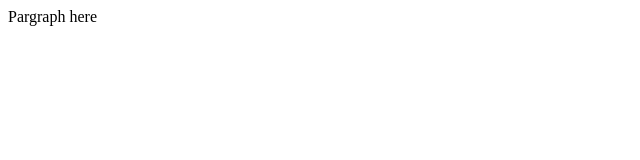
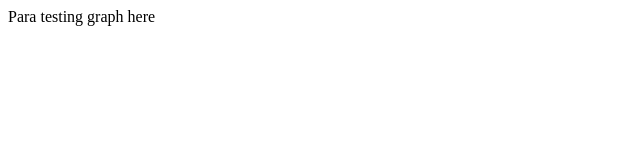
Before and after one commit to raaghavravi/cse135, a plain HTML site: page index.html in a window 1280 px wide. Shown: the full height of the page, 0-640 px from the left. Drawn offline with Linux system fonts and the light colour scheme.

Commit message:
new commit

```diff
--- a/index.html
+++ b/index.html
@@ -4,6 +4,6 @@
 
 </head>
 <body>
-<p>Pargraph here</p>
+<p>Para testing graph here</p>
 </body>
 </html>
```
